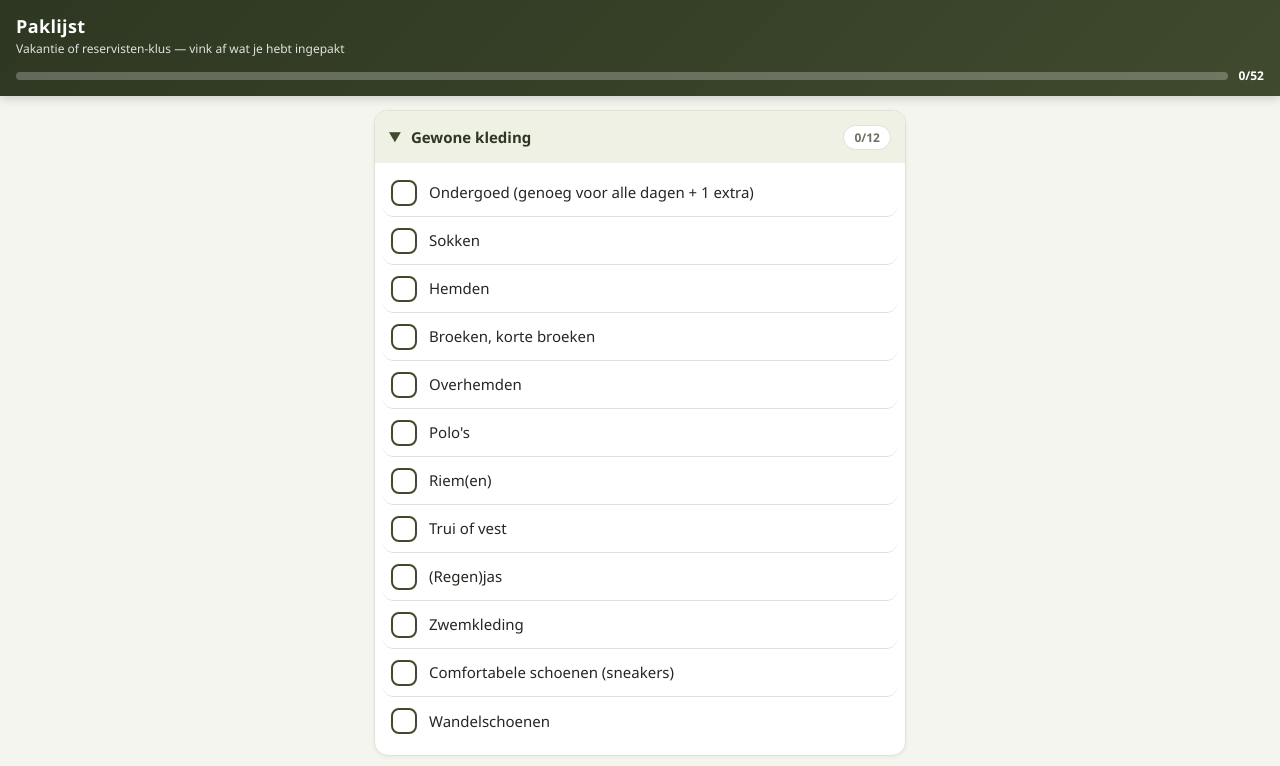
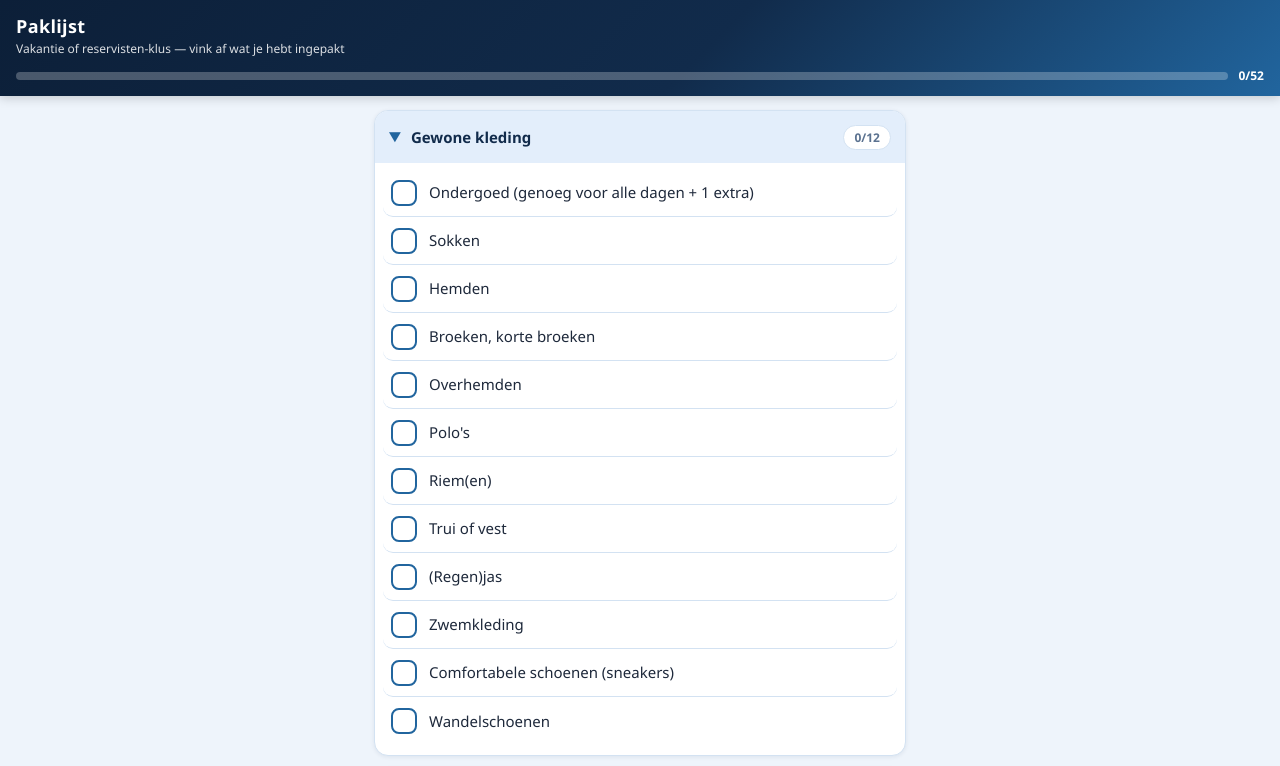
Before and after one commit to jldjong76/startpagina, a plain HTML site: page paklijst.html in a window 1280 px wide. Shown: the top 766 px of the page. Drawn offline with Linux system fonts and the light colour scheme.

Commit message:
Thema: NFP-navy blauw (kop #112b4b gradient, pagina in blauwtinten; checklistitems blijven wit)
Co-authored-by: jldjong76 <jldjong76@users.noreply.github.com>

```diff
--- a/paklijst.html
+++ b/paklijst.html
@@ -6,14 +6,14 @@
 <meta name="robots" content="noindex, nofollow" />
 <meta name="apple-mobile-web-app-capable" content="yes" />
 <meta name="mobile-web-app-capable" content="yes" />
-<meta name="theme-color" content="#3f4a2e" />
+<meta name="theme-color" content="#112b4b" />
 <title>Paklijst — vakantie &amp; reservisten-klus</title>
 <style>
   :root{
-    --olive:#3f4a2e; --olive-donker:#2e3721; --olive-soft:#eef1e4;
-    --gold:#c9a227; --bg:#f4f5ef; --card:#ffffff; --line:#e0e2d5;
-    --ink:#232820; --muted:#6b7261; --green:#15803d; --green-soft:#e7f6ec;
-    --rood:#b20000; --rood-soft:#fdecec;
+    --navy:#112b4b; --navy-donker:#0c1f38; --navy-mid:#21659e; --blauw:#4c91cd;
+    --blauw-pastel:#c1dbf2; --blauw-licht:#e3eefb; --bg:#eef4fb; --card:#ffffff; --line:#d3e2f2;
+    --ink:#1e293b; --muted:#5b7290; --accent:#21659e; --accent-soft:#dcebfb;
+    --rood:#b20000;
   }
   *{box-sizing:border-box;margin:0;padding:0;-webkit-tap-highlight-color:transparent;}
   html,body{height:100%;}
@@ -24,7 +24,7 @@
     overscroll-behavior:none;
   }
   .top{
-    background:linear-gradient(135deg,var(--olive-donker) 0%,var(--olive) 100%);
+    background:linear-gradient(135deg,var(--navy-donker) 0%,var(--navy) 55%,var(--navy-mid) 100%);
     color:#fff; padding:14px 16px calc(12px + env(safe-area-inset-top));
     padding-top:calc(14px + env(safe-area-inset-top));
     position:sticky; top:0; z-index:10; box-shadow:0 2px 10px rgba(0,0,0,.18);
@@ -33,58 +33,58 @@
   .top .sub{font-size:12px; opacity:.85; margin-top:2px;}
   .prog-row{display:flex; align-items:center; gap:10px; margin-top:10px;}
   .prog-track{flex:1; height:8px; background:rgba(255,255,255,.25); border-radius:999px; overflow:hidden;}
-  .prog-fill{height:100%; width:0%; background:var(--gold); border-radius:999px; transition:width .25s ease;}
+  .prog-fill{height:100%; width:0%; background:var(--blauw); border-radius:999px; transition:width .25s ease;}
   .prog-txt{font-size:12px; font-weight:700; white-space:nowrap;}
-  .klaar{font-size:13px; font-weight:800; color:var(--gold); margin-top:8px; display:none;}
+  .klaar{font-size:13px; font-weight:800; color:var(--blauw-pastel); margin-top:8px; display:none;}
   main{max-width:560px; margin:0 auto; padding:14px 14px 0;}
   .sectie{
     background:var(--card); border:1px solid var(--line); border-radius:14px;
-    margin-bottom:12px; overflow:hidden; box-shadow:0 1px 4px rgba(35,40,32,.06);
+    margin-bottom:12px; overflow:hidden; box-shadow:0 1px 4px rgba(17,43,75,.08);
   }
   .sectie-kop{
     width:100%; display:flex; align-items:center; gap:10px; text-align:left;
-    background:var(--olive-soft); border:none; cursor:pointer;
+    background:var(--blauw-licht); border:none; cursor:pointer;
     padding:13px 14px; font-family:inherit; min-height:52px;
   }
   .sectie-kop .chevron{
-    font-size:13px; color:var(--olive); transition:transform .2s ease; flex:none;
+    font-size:13px; color:var(--navy-mid); transition:transform .2s ease; flex:none;
   }
   .sectie.open .sectie-kop .chevron{transform:rotate(90deg);}
-  .sectie-kop .titel{flex:1; font-size:15px; font-weight:800; color:var(--olive-donker);}
+  .sectie-kop .titel{flex:1; font-size:15px; font-weight:800; color:var(--navy);}
   .sectie-kop .telling{
     font-size:12px; font-weight:700; color:var(--muted);
     background:#fff; border:1px solid var(--line); border-radius:999px; padding:3px 10px; white-space:nowrap;
   }
-  .sectie.voltooid .sectie-kop .telling{background:var(--green-soft); border-color:#bfe6cc; color:var(--green);}
+  .sectie.voltooid .sectie-kop .telling{background:var(--accent-soft); border-color:#9cc4e8; color:var(--navy-mid);}
   .sectie-lijst{display:none; padding:6px 8px 10px;}
   .sectie.open .sectie-lijst{display:block;}
   .item{
     display:flex; align-items:center; gap:12px; min-height:48px;
     padding:8px 8px; border-radius:10px; cursor:pointer; font-size:15px;
-    border-bottom:1px solid var(--line);
+    border-bottom:1px solid var(--line); background:#fff;
   }
   .item:last-child{border-bottom:none;}
   .item:active{background:var(--bg);}
   .item input{position:absolute; opacity:0; width:0; height:0;}
   .item .box{
     flex:none; width:26px; height:26px; border-radius:8px;
-    border:2px solid var(--olive); background:#fff;
+    border:2px solid var(--navy-mid); background:#fff;
     display:flex; align-items:center; justify-content:center;
     font-size:17px; font-weight:900; color:#fff; transition:all .15s ease;
   }
   .item .box .vink{opacity:0; transform:scale(.4); transition:all .15s ease; line-height:1;}
-  .item input:checked + .box{background:var(--green); border-color:var(--green);}
+  .item input:checked + .box{background:var(--accent); border-color:var(--accent);}
   .item input:checked + .box .vink{opacity:1; transform:scale(1);}
-  .item input:focus-visible + .box{outline:3px solid var(--gold); outline-offset:2px;}
+  .item input:focus-visible + .box{outline:3px solid var(--blauw); outline-offset:2px;}
   .item .tekst{flex:1; line-height:1.35;}
   .item input:checked ~ .tekst{color:var(--muted); text-decoration:line-through;}
   .knoppen{display:flex; gap:10px; margin:16px 0 8px;}
   .knop{
-    flex:1; padding:12px; border-radius:10px; border:1.5px solid var(--olive);
-    background:#fff; color:var(--olive-donker); font-family:inherit;
+    flex:1; padding:12px; border-radius:10px; border:1.5px solid var(--navy-mid);
+    background:#fff; color:var(--navy); font-family:inherit;
     font-size:14px; font-weight:700; cursor:pointer; min-height:48px;
   }
-  .knop:active{background:var(--olive-soft);}
+  .knop:active{background:var(--blauw-licht);}
   .reset{
     width:100%; margin:4px 0 10px; padding:14px; border-radius:10px; border:none;
     background:var(--rood); color:#fff; font-family:inherit; font-size:15px;
```
